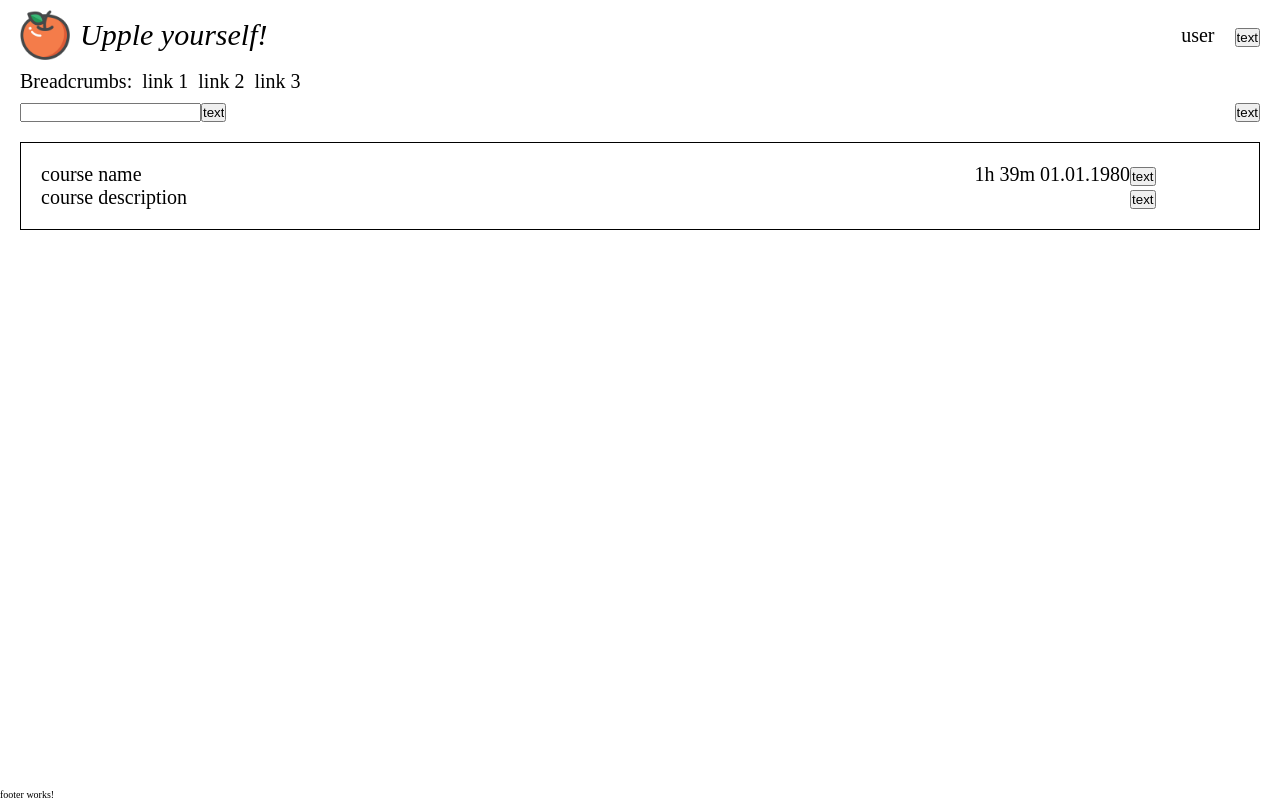
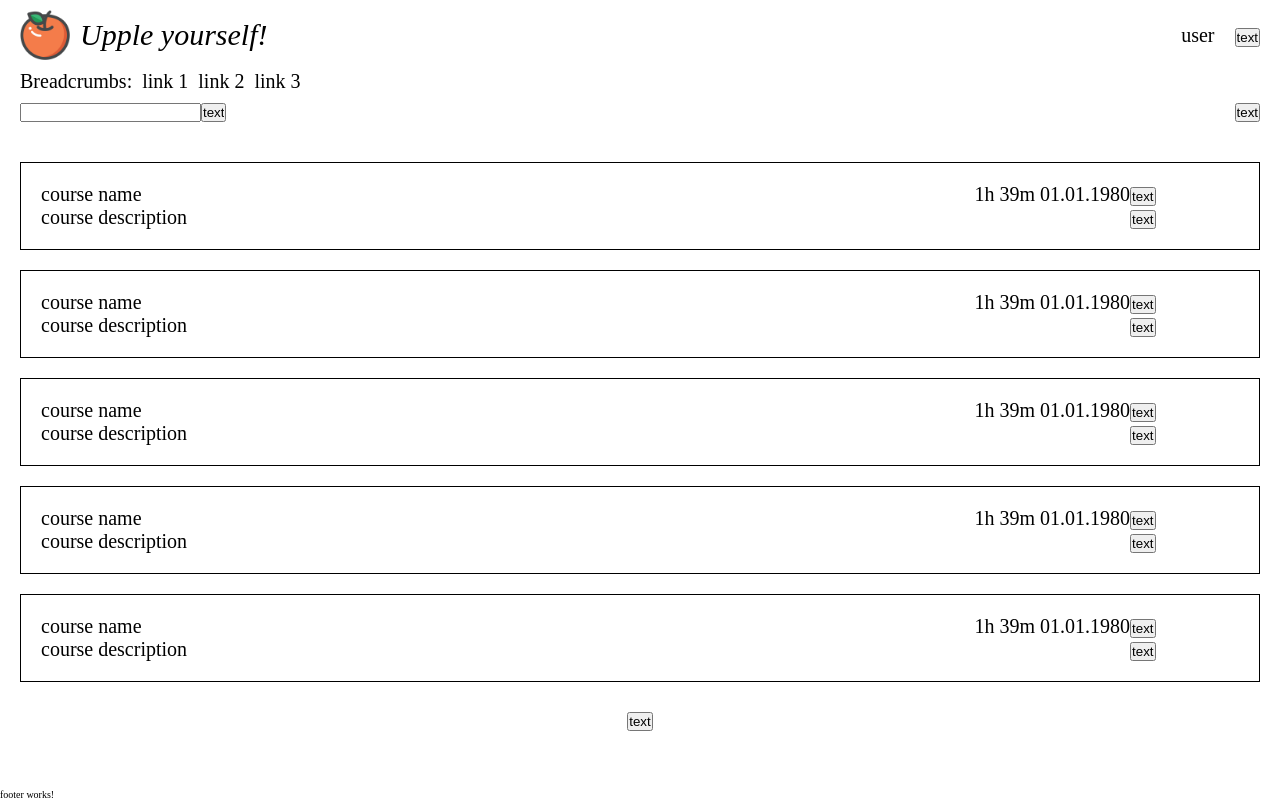
Before and after one commit to mikalai-sokarau/Angular, an Angular app: page / in a window 1280 px wide. Built offline with nearby package versions, Linux system fonts and the light colour scheme.

Commit message:
added courses-list logic

```diff
--- a/src/app/components/courses-list/courses-list.component.html
+++ b/src/app/components/courses-list/courses-list.component.html
@@ -1,5 +1,12 @@
-<ul>
-  <li>
-    <app-course></app-course>
-  </li>
-</ul>
+<div>
+  <ul>
+    <li>
+      <app-course></app-course>
+      <app-course></app-course>
+      <app-course></app-course>
+      <app-course></app-course>
+      <app-course></app-course>
+    </li>
+  </ul>
+  <app-button></app-button>
+</div>
--- a/src/app/components/courses-list/courses-list.component.scss
+++ b/src/app/components/courses-list/courses-list.component.scss
@@ -1,3 +1,8 @@
+div {
+  display: flex;
+  flex-direction: column;
+}
+
 ul {
   margin: 1em 2em;
 
@@ -5,3 +10,7 @@ ul {
     list-style: none;
   }
 }
+
+app-button {
+  align-self: center;
+}
```
